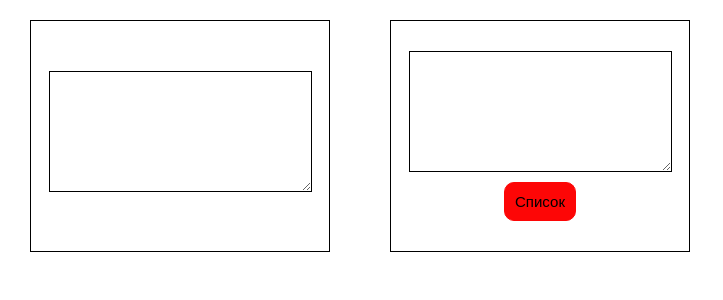
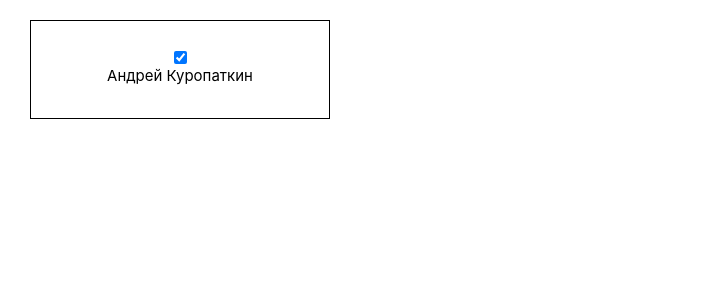
Before and after one commit to aanddi/vue3_exercises, a Vue app in the folder vue3/: page / in a window 1280 px wide. Shown: the top 300 px of the page, without its empty margins (0-723 px from the left). Built offline with nearby package versions, Linux system fonts and the light colour scheme.

Commit message:
Работа с чекбоксами в Vue

```diff
--- a/vue3/src/App.vue
+++ b/vue3/src/App.vue
@@ -2,32 +2,18 @@
 export default {
   data() {
     return {
-      text: [],
-      text1: '',
-      text2: '',
+      check: true,
+
     }
-  },
-  methods: {
-    calc: function () {
-      this.text = this.text2.split(' ');
-    },
-    },
   }
+}
 </script>
 
 <template>
   <div class="wrapper">
     <div class="block">
-      <textarea name="text1" id="" cols="25" rows="7" v-model="text1"></textarea>
-      <p>{{ text1 }}</p>
-    </div>
-
-    <div class="block">
-      <textarea name="text1" id="" cols="25" rows="7" v-model="text2"></textarea>
-      <button class="btn" @click="calc">Список</button>
-      <ul>
-        <li v-for="(paragraph, value) in text">{{value}}) {{paragraph}}</li>
-      </ul>
+      <input type="checkbox" v-model="check">
+      <p v-if="check">Андрей Куропаткин</p>
     </div>
   </div>
 </template>
@@ -36,6 +22,7 @@ export default {
 .wrapper {
   display: flex;
 }
+
 .block {
   border: 1px solid black;
   padding: 30px 30px;
@@ -71,18 +58,5 @@ export default {
   border: 1px solid #fd0606;
 }
 
-textarea {
-  border: 1px solid black;
-  padding: 0px 10px;
-}
 
-p {
-  color: #fd0606;
-  padding: 5px;
-}
-
-span {
-  color: #000;
-  font-weight: bold;
-}
 </style>
```
